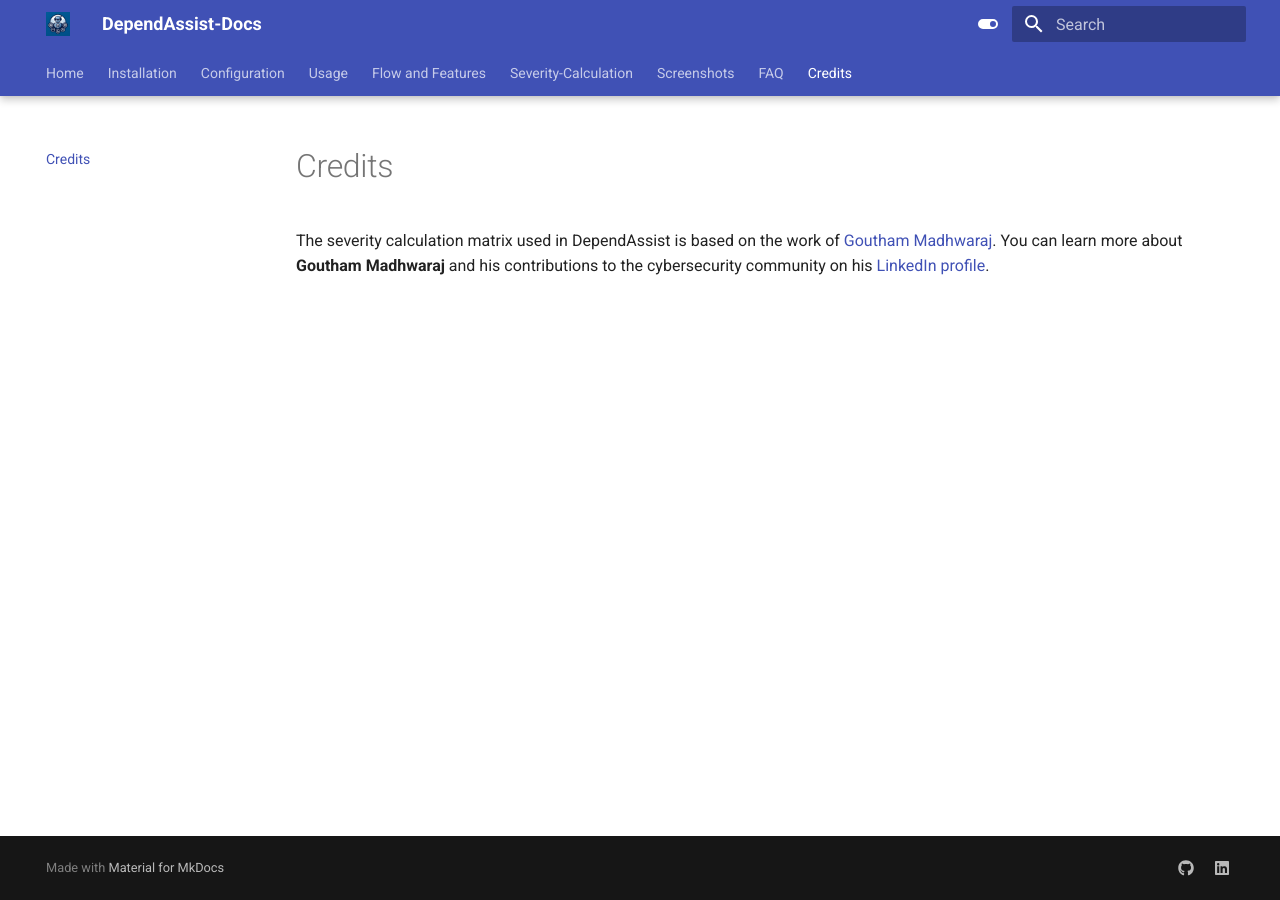
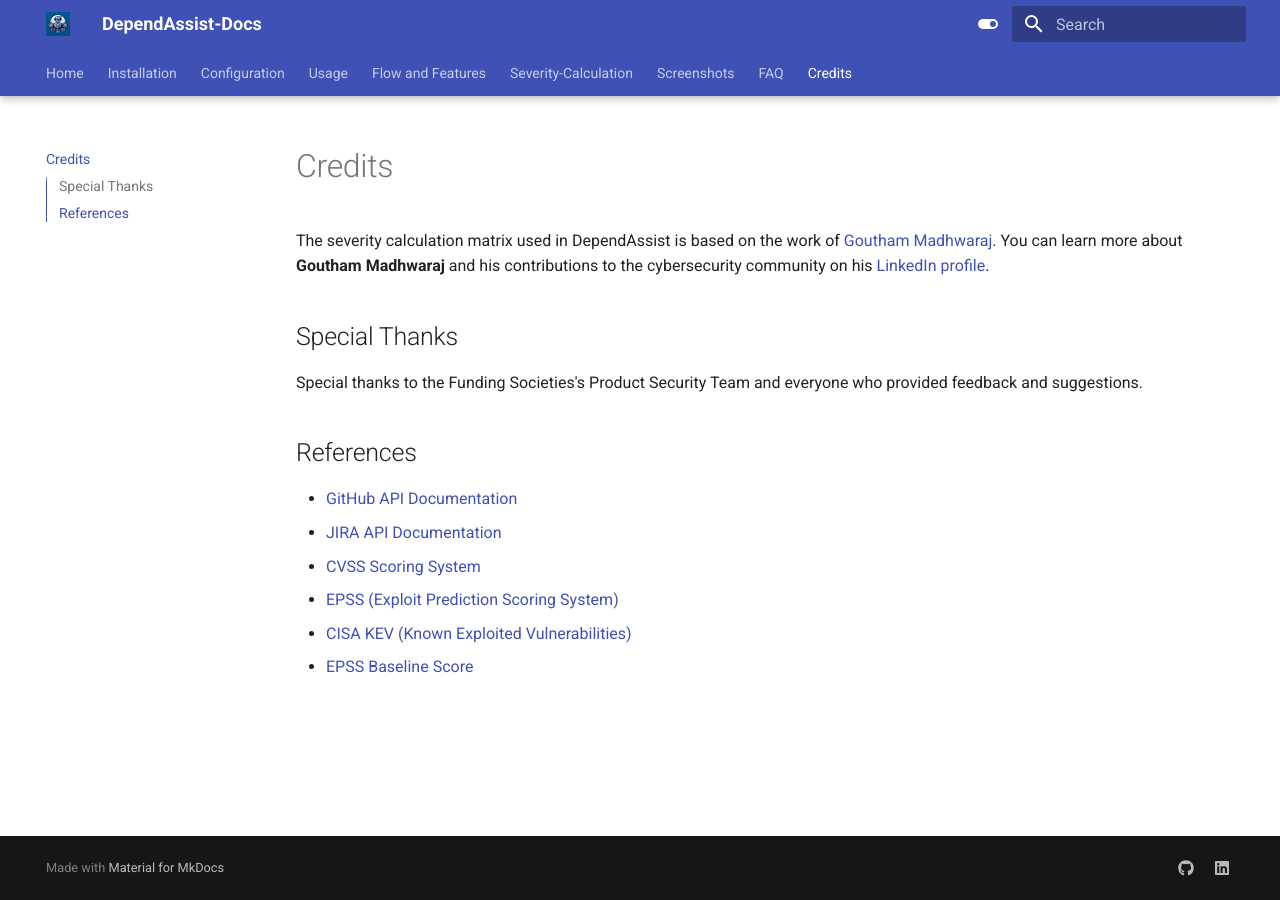
Before and after one commit to unstabl3/DependAssist-Docs, an MkDocs documentation site: the page built from docs/credits.md, in a window 1280 px wide. Built offline with MkDocs 1.6.1 and Material for MkDocs 9.7.7, drawn with Linux system fonts in a browser that asks for light colours.

Commit message:
Updated credits.md

```diff
--- a/docs/credits.md
+++ b/docs/credits.md
@@ -1 +1,15 @@
 The severity calculation matrix used in DependAssist is based on the work of [Goutham Madhwaraj](https://barriersec.com/author/goutham/). You can learn more about **Goutham Madhwaraj** and his contributions to the cybersecurity community on his [LinkedIn profile](https://sg.linkedin.com/in/goutham-madhwaraj-4999aa38).
+
+
+## Special Thanks
+
+Special thanks to the Funding Societies's Product Security Team and everyone who provided feedback and suggestions.
+
+## References
+
+- [GitHub API Documentation](https://docs.github.com/en/rest)
+- [JIRA API Documentation](https://developer.atlassian.com/cloud/jira/platform/rest/v3/intro/)
+- [CVSS Scoring System](https://www.first.org/cvss/)
+- [EPSS (Exploit Prediction Scoring System)](https://www.first.org/epss/)
+- [CISA KEV (Known Exploited Vulnerabilities)](https://www.cisa.gov/known-exploited-vulnerabilities-catalog)
+- [EPSS Baseline Score](https://www.endorlabs.com/learn/epss-exploit-prediction-reachability-analysis)
```
